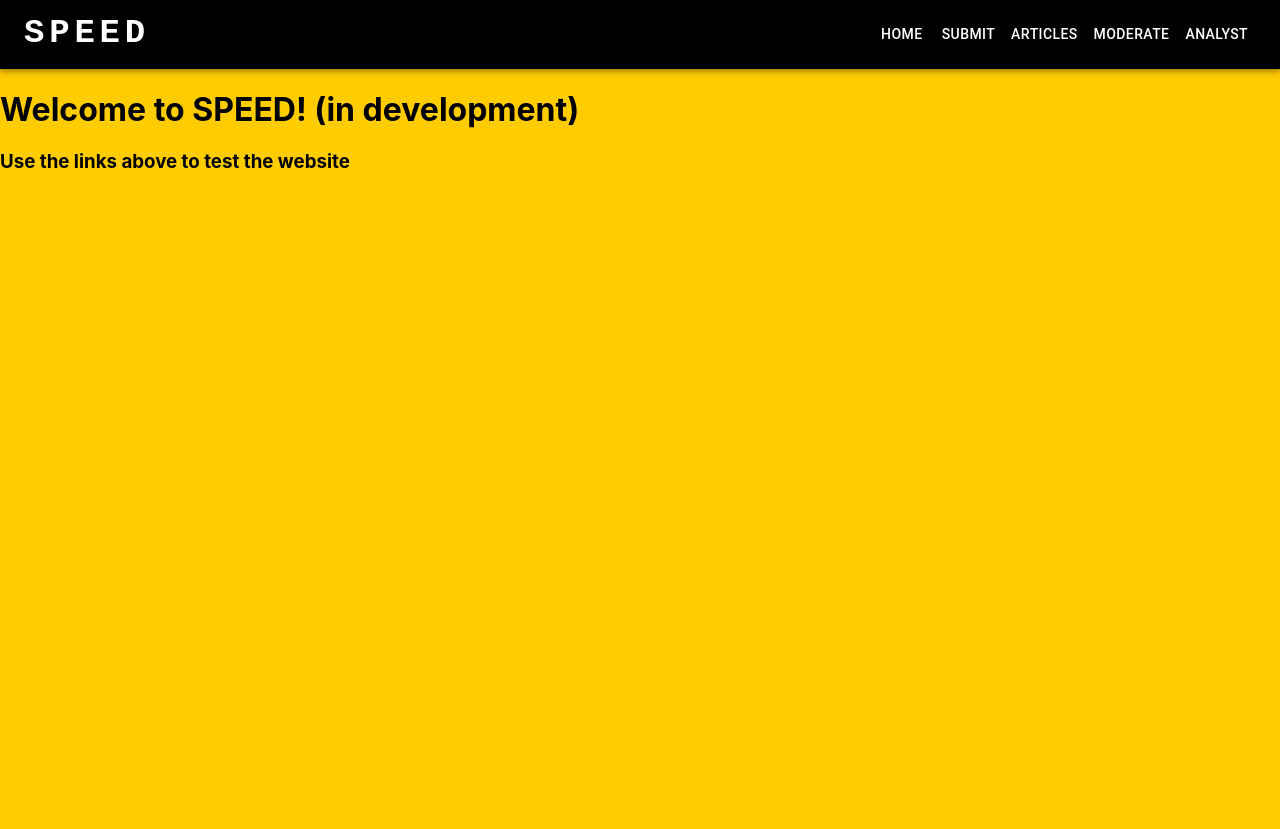
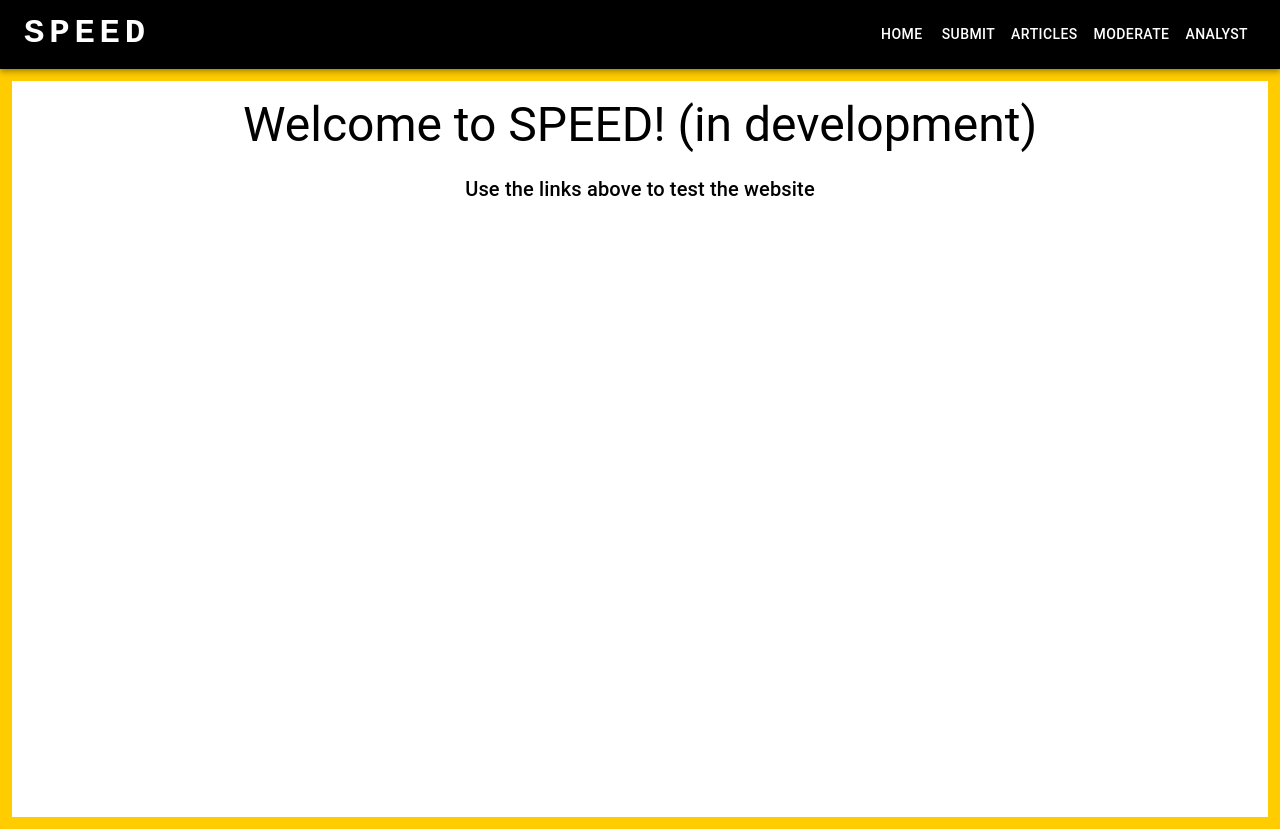
Before and after one commit to Tamati-Rudd/SPEED-Frontend, a React (Create React App) app: page /home in a window 1280 px wide. Before the commit the page ends 800 px from the top, so only its background shows below. Built offline with nearby package versions, Linux system fonts and the light colour scheme.

Commit message:
Update home
update home page to have better layout

```diff
--- a/src/pages/Home.js
+++ b/src/pages/Home.js
@@ -1,4 +1,5 @@
 import { React } from 'react';
+import {Box, Typography } from '@mui/material';
 
 /**
  * Home page for the SPEED website
@@ -7,9 +8,25 @@ import { React } from 'react';
 export default function Home() {
 
     return (
-        <div>
-            <h1>Welcome to SPEED! (in development)</h1>
-            <h3>Use the links above to test the website</h3>
-        </div>
+        <Box
+        sx={{
+          display: 'flex',
+          bgcolor: "#fff",
+          margin: "12px",
+        padding: "16px",
+          justifyContent: 'top',
+          alignItems: 'center',
+          flexDirection: 'column',
+          minHeight: '88vh',
+        }}
+      >
+      <Typography variant="h3" style={{ color: 'black' }}>
+      Welcome to SPEED! (in development)
+      </Typography>
+      <br></br>
+      <Typography variant="h6" style={{ color: 'black' }}>
+      Use the links above to test the website
+      </Typography>
+      </Box>
     )
 }
```
